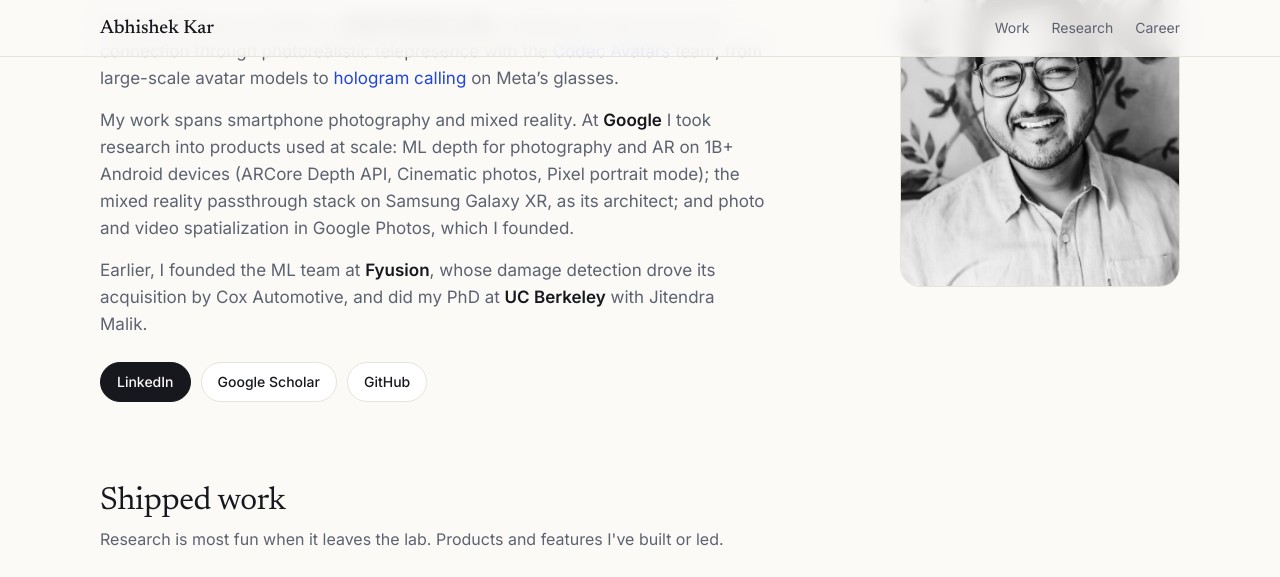
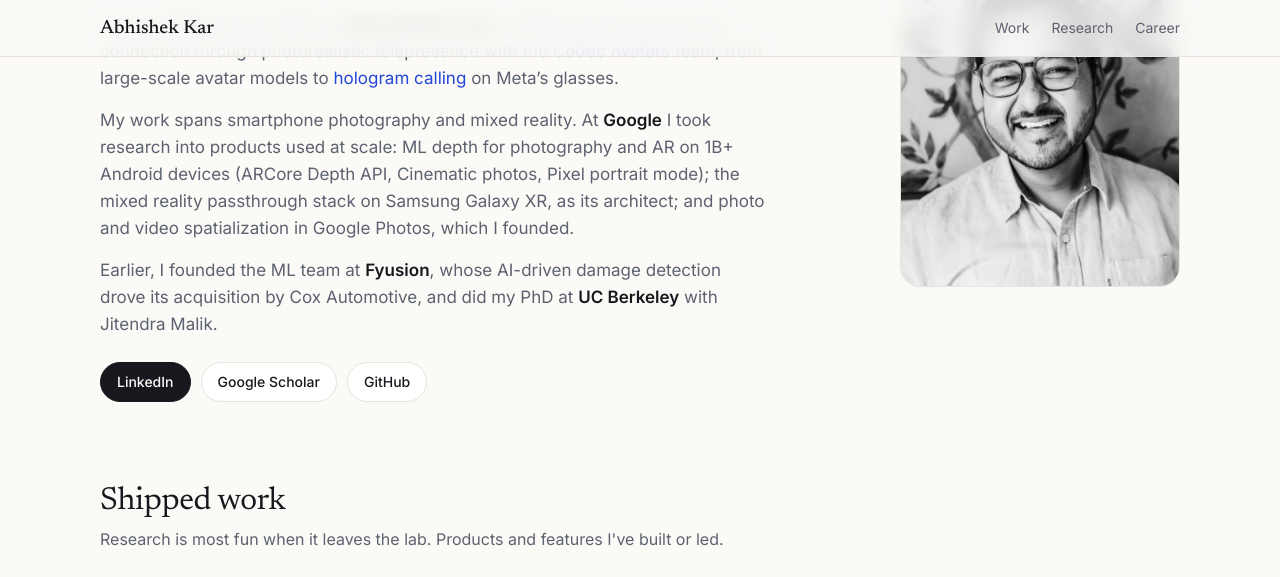
Before and after one commit to akar43/akar43.github.io, a Jekyll site: the page built from index.html, in a window 1280 px wide and 900 px high, scrolled down 307 px, cut to the strip 0-577 px from the top of the window. Built offline with Jekyll 4.4.1, drawn with Linux system fonts in a browser that asks for light colours.

Commit message:
Bio: AI-driven damage detection
Co-Authored-By: Claude Opus 5.5 <noreply@anthropic.com>

```diff
--- a/_data/profile.yml
+++ b/_data/profile.yml
@@ -18,7 +18,7 @@ bio: |
   mixed reality passthrough stack on Samsung Galaxy XR, as its architect; and photo and
   video spatialization in Google Photos, which I founded.
 
-  Earlier, I founded the ML team at **Fyusion**, whose damage detection drove its
+  Earlier, I founded the ML team at **Fyusion**, whose AI-driven damage detection drove its
   acquisition by Cox Automotive, and did my PhD at **UC Berkeley** with Jitendra Malik.
 
 links:
```
